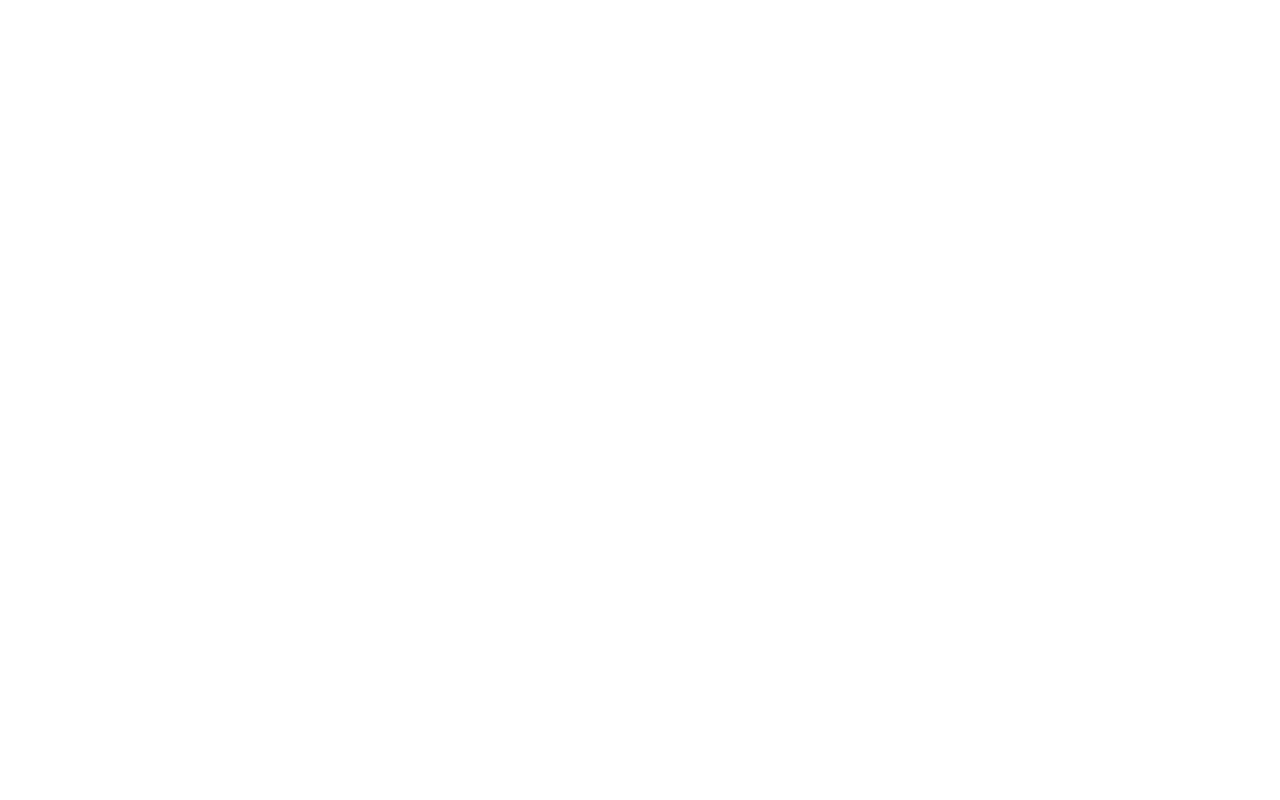
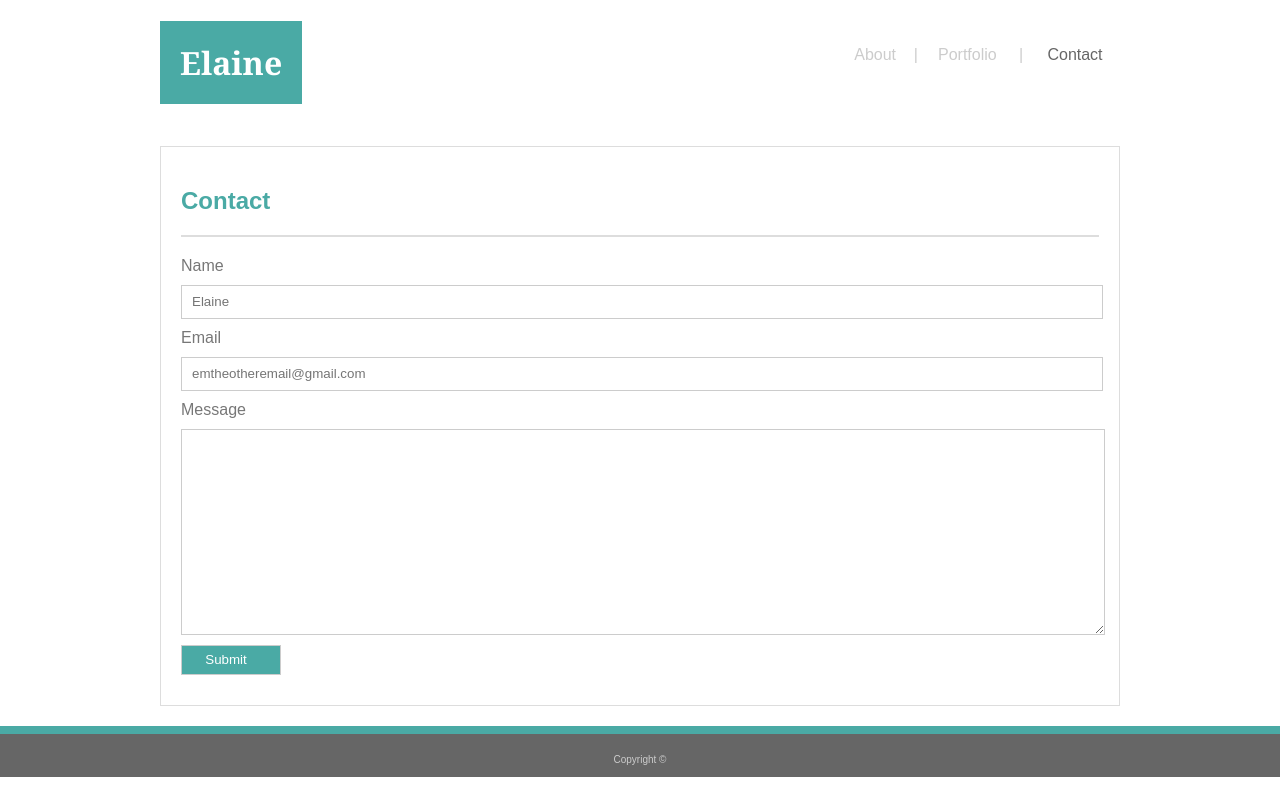
Before and after one commit to elaine-drum-female/Basic-Portfolio, a plain HTML site: page contact.html in a window 1280 px wide. Drawn offline with Linux system fonts and the light colour scheme.

Commit message:
updated files for linking

```diff
--- a/assets/css/style.css
+++ b/assets/css/style.css
@@ -47,8 +47,11 @@ h1 {
         color:#666666;
     }
 
-    nav a:link,
-    visited {
+    nav a:link
+    {
+        color:#ccc;
+    }
+    nav a:visited {
         color:#ccc;
     }
 
@@ -104,12 +107,6 @@ section {
         line-height:30px;
     }
 
-    .teal {
-        background:#4aaaa5;
-        width:100%;
-        color:#4aaaa5;
-        height:4px;
-    }
 
     footer {
         background:#666666;
@@ -118,6 +115,7 @@ section {
         font-size:10px;
         position:relative;
         width:100%;
+        border-top:8px solid #4aaaa5;
     }
 
     footer p {
@@ -125,3 +123,42 @@ section {
         text-align:center;
         color:#ccc;
     }
+
+    /********************
+    CONTACT SECTION
+    */
+
+
+    input,
+    textarea {
+        width:97%;
+        margin:10px 0;
+        border:1px solid #ccc;
+        display:block;
+    }
+
+    label {
+        color:#777777;
+    }
+
+    input {
+        height:30px;
+        padding-left:10px;
+        padding-right:20px;
+    }
+
+    textarea {
+        height:200px;
+        width:100%;
+    }
+
+
+    .contact-background-pattern {
+        background:#fff;
+    }
+
+    input[type="submit"]{
+        background:#4aaaa5;
+        width:100px;
+        color:#fff;
+    }
--- a/contact.html
+++ b/contact.html
@@ -0,0 +1,54 @@
+<!DOCTYPE html>
+<!--[if lt IE 7]>      <html class="no-js lt-ie9 lt-ie8 lt-ie7"> <![endif]-->
+<!--[if IE 7]>         <html class="no-js lt-ie9 lt-ie8"> <![endif]-->
+<!--[if IE 8]>         <html class="no-js lt-ie9"> <![endif]-->
+<!--[if gt IE 8]><!--> <html class="no-js"> <!--<![endif]-->
+    <head>
+        <meta charset="utf-8">
+        <meta http-equiv="X-UA-Compatible" content="IE=edge">
+        <title>Basic Portfolio</title>
+        <meta name="description" content="">
+        <meta name="viewport" content="width=device-width, initial-scale=1">
+        <link rel="stylesheet" href="assets/css/style.css">
+
+    </head>
+    <body>
+        <!--[if lt IE 7]>
+            <p class="browsehappy">You are using an <strong>outdated</strong> browser. Please <a href="#">upgrade your browser</a> to improve your experience.</p>
+        <![endif]-->
+        <div class="container">
+            <header>
+                <h1>Elaine</h1>
+                <nav>
+                    <ul><a href="index.html">about &nbsp; &nbsp;|</ul>
+                    <ul><a href="portfolio.html">portfolio</a> &nbsp; &nbsp; |</ul>
+                    <ul><a class="current">contact</a></ul>
+                </nav>
+            </header>
+        </div>
+        <div class="contact-background-pattern">
+                <section>
+                    <article>
+                        <h2>Contact</h2>
+                        <hr>
+                        <form action="">
+                                <label for="Name">Name
+                                    <input type="text" id="name" name="fullName" placeholder="Elaine">
+                                </label>
+                                <label for="Name">Email
+                                        <input type="email" id="email" name="email-address" placeholder="emtheotheremail@gmail.com">
+                                </label>
+                                <label for="Message">Message
+                                        <textarea id="message"></textarea>
+                                </label>
+                            <input type="submit" id="button">
+                        </form>
+                    </article>
+                </section>
+        </div>
+            <footer>
+                <p>Copyright &copy;</p>
+            </footer>
+        <script src="" async defer></script>
+    </body>
+</html>
```
Also changed, not shown: index.html (+2 -3 lines).
